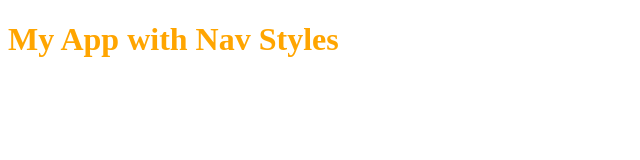
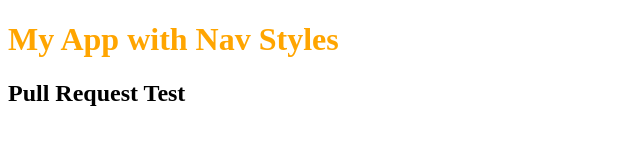
Before and after one commit to dcoollx/test_repo, a plain HTML site: page index.html in a window 1280 px wide. Shown: the whole page, without its empty margins (0-640 px from the left). Drawn offline with Linux system fonts and the light colour scheme.

Commit message:
add text to index.html

```diff
--- a/index.html
+++ b/index.html
@@ -10,5 +10,7 @@
 </head>
 <body>
         <h1>My App with Nav Styles</h1>
+
+        <h2>Pull Request Test</h2>
 </body>
 </html>
```
